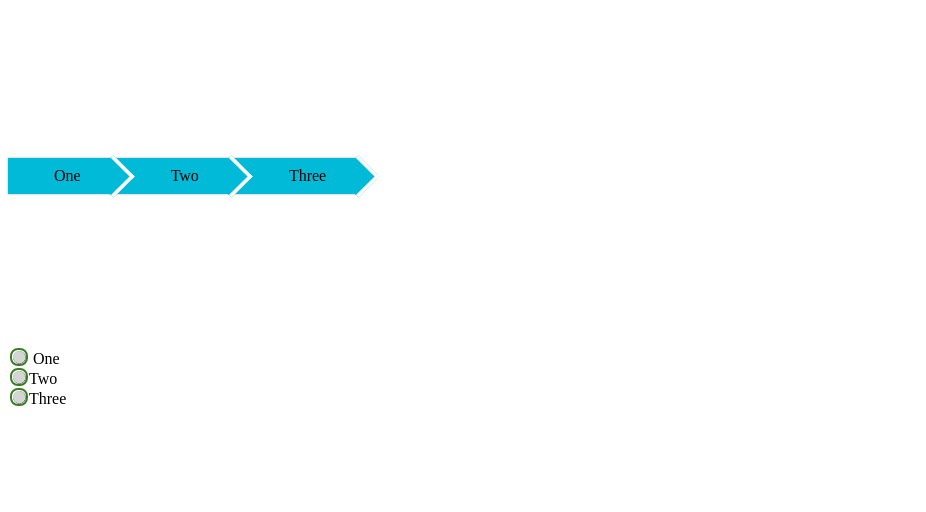
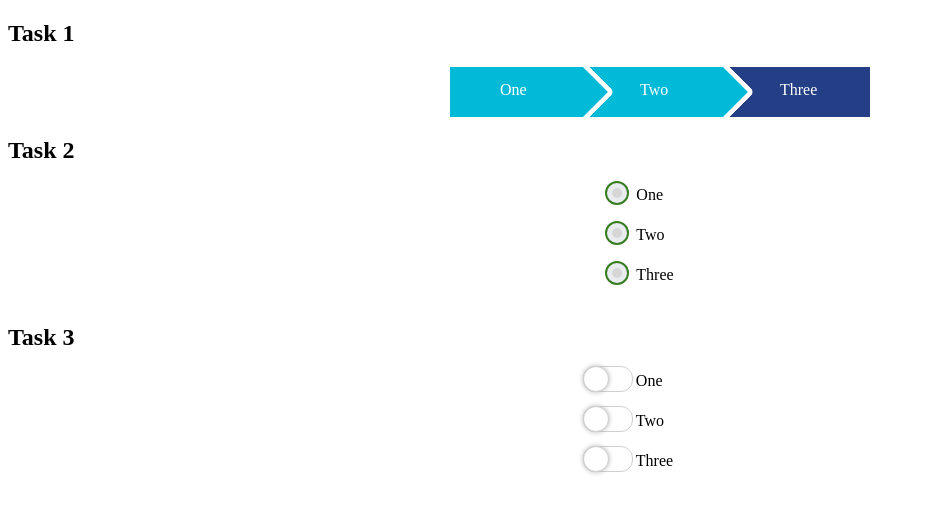
Before and after one commit to Vlad-Nesterchuk/FE14, a plain HTML site: page html+css/task-4/index.html in a window 1280 px wide. Shown: the whole page, without its empty margins (0-926 px from the left). Drawn offline with Linux system fonts and the light colour scheme.

Commit message:
add radio and checkbox

```diff
--- a/html+css/task-4/index.css
+++ b/html+css/task-4/index.css
@@ -1,85 +1,156 @@
 
+/* breadcrumbs*/
 
-.breadcrumbs {
-  display: inline-block;
-  margin: 150px 0;
-  counter-reset: flag;
-  color: black;
-  box-shadow: 0 0 2px #aaa;
+.breadcrumbs-nav__list  {
+
+  display:flex;
+  flex-direction: row;
+  justify-content: center;
+  overflow: hidden;
 }
 
-.breadcrumbs a {
+.breadcrumbs-nav__item  {
+  list-style: none;
+  float: left;
+}
+
+.breadcrumbs-nav__link  {
   position: relative;
   float: left;
-  padding-left: 60px;
-  padding-right: 30px;
+  height: 50px;
+  width: 140px;
   text-decoration: none;
   line-height: 36px;
-  color: black;
-  background: white;
-  background:#00BAD7;
+  background-color:#00BAD7;
+  color: white;
+  padding-left: 50px;
+  padding-top: 5px;
+  box-sizing: border-box;
 }
 
-.breadcrumbs a::after {
+.breadcrumbs-nav__link::after {
   content: '';
-  position: absolute;
-  top: -2px;
-  right: -23px;
-  z-index: 1;
-  width: 36px;
-  height: 36px;
-  transform: rotate(-45deg) scale(0.73);
-  background:#00BAD7;
-  border-right: 5px solid white;
-  border-bottom: 5px solid white;
+    position: absolute;
+    top: 50%;
+    left: 120px;
+    width: 40px;
+    height: 40px;
+    background-color: #0079C6;
+    transform-origin: 100% 0;
+    transform: rotate(45deg);
+    border-right: 5px solid white;
+    border-top: 5px solid white;
+    background:#00BAD7;
+    border-top-right-radius: 6px;
+    z-index: 1;
 }
 
-.breadcrumbs a:hover,
-.breadcrumbs a:hover::after{
+.breadcrumbs-nav__item:last-child .breadcrumbs-nav__link::after {
+  display: none;
+}
+
+.breadcrumbs-nav__item:last-child .breadcrumbs-nav__link{
   background-color: #243F85;
 }
 
-.breadcrumbs a:first-child {
-  padding-left: 46px;
-}
-
-.breadcrumbs a:first-child::before {
-  left: 14px;
+.breadcrumbs-nav__link:hover,
+.breadcrumbs-nav__link:hover::after {
+  background-color: #243F85;
 }
 
 /* Radio */
 
-.radio{
+.radio-box  {
   display: flex;
-  flex-direction: column;
+  justify-content: center;
+  margin: 10px 0 10px 0;
 }
 
-
-.radio__item::before {
-  content: '';
-  position: absolute;
-  width: 8px;
-  height: 8px;
-  border: 2px solid #D5D5D5;
-  border-radius: 6px;
-  background-color: #D5D5D5;
+.custom-radio__item {
+  display: block;
+  margin-bottom: 20px;
+  position: relative;
 }
 
-.radio__item:checked::before{
-  border: 2px solid #397E25;
-  background-color: #397E25;
+.custom-radio__item-name {
+  margin-left: 5px;
 }
 
-label{
+.custom-radio__input::before  {
+  position: absolute;
+  content: '';
+  height: 20px;
+  width: 20px;
+  left: -1px;
+  top: -3px;
+  border-radius: 50%;
+  background-color: #E9ECEE;
+  border: 2px solid #367C21;
+}
+
+.custom-radio__input::after  {
+  position: absolute;
+  content: '';
+  height: 10px;
+  width: 10px;
+  left: 6px;
+  top: 4px;
+  border-radius: 50%;
+  background-color: #D6D6D6;
+}
+
+.custom-radio__input:checked:after  {
+  background-color: #367C21;
+}
+
+/* Checkbox */
+
+.checkbox-box {
+    display: flex;
+    justify-content: center;
+    margin: 10px 0 10px 0;
+}
+
+.custom-checkbox__input::before {
+  position: absolute;
+  content: '';
+  width: 48px;
+  height: 24px;
+  top: -4px;
+  right: 40px;
+  background-color: white;
+  border-radius: 12px;
+  border: 1px solid #CFCFCF;
+}
+
+.custom-checkbox__input:checked::before  {
+  background-color:#367C21;
+}
+
+.custom-checkbox__input::after {
+  position: absolute;
+  content: '';
+  width: 24px;
+  height: 24px;
+  top: -4px;
+  right: 64px;
+  background-color: white;
+  border-radius: 50%;
+  border: 1px solid #CFCFCF;
+  box-shadow: 0 0 5px #B3B3B3;
+}
+
+.custom-checkbox__input:checked::after  {
+  right: 64px;
+  right: 40px;
+}
+
+.custom-checkbox__item  {
+  margin-bottom: 20px;
+  display: block;
   position: relative;
 }
-.radio__item::after{
-  content: '';
-  position: absolute;
-  width: 14px;
-  height: 14px;
-  border: 2px solid #397E25;
-  border-radius: 8px;
-  left: 2px;
-  top: -0.5px;
+
+.custom-checkbox__item-name  {
+  margin-left: 5px;
 }
--- a/html+css/task-4/index.html
+++ b/html+css/task-4/index.html
@@ -1,23 +1,60 @@
 <!DOCTYPE html>
 <html>
+
   <head>
     <title>Task-4</title>
     <link href="index.css" rel="stylesheet">
   </head>
+
   <body>
-    <nav>
-      <div class="breadcrumbs">
-          <a href="#">One</a>
-          <a href="#">Two</a>
-          <a href="#">Three</a>
+    <h2>Task 1</h2>
+    <nav class="breadcrumbs-nav">
+      <ul class="breadcrumbs-nav__list">
+          <li class="breadcrumbs-nav__item">
+            <a href="#" class="breadcrumbs-nav__link">One</a>
+          </li>
+          <li class="breadcrumbs-nav__item">
+            <a href="#" class="breadcrumbs-nav__link">Two</a>
+          </li>
+          <li class="breadcrumbs-nav__item">
+            <a href="#" class="breadcrumbs-nav__link">Three</a>
+          </li>
+      </ul>
+    </nav>
+    <h2>Task 2</h2>
+    <div class="radio-box">
+      <div class="custom-radio">
+        <label class="custom-radio__item">
+          <input type="radio" name="radio" class="custom-radio__input">
+          <span class="custom-radio__item-name">One</span><br>
+        </label>
+        <label class="custom-radio__item">
+          <input type="radio" name="radio" class="custom-radio__input">
+          <span class="custom-radio__item-name">Two</span><br>
+        </label>
+        <label class="custom-radio__item">
+          <input type="radio" name="radio" class="custom-radio__input">
+          <span class="custom-radio__item-name">Three</span><br>
+        </label>
       </div>
-    </nav>
-    <div class="radio">
-      <label><input type="radio" name="radio" class="radio__item"> One</label>
-
-      <label><input type="radio" name="radio" class="radio__item">Two</label>
-
-      <label><input type="radio" name="radio" class="radio__item">Three</label>
+    </div>
+    <h2>Task 3</h2>
+    <div class="checkbox-box">
+        <div class="custom-checkbox">
+            <label class="custom-checkbox__item">
+                <input type="checkbox" name="checkbox" class="custom-checkbox__input">
+                <span class="custom-checkbox__item-name">One</span><br>
+              </label>
+              <label class="custom-checkbox__item">
+                <input type="checkbox" name="checkbox" class="custom-checkbox__input">
+                <span class="custom-checkbox__item-name">Two</span><br>
+              </label>
+              <label class="custom-checkbox__item">
+                <input type="checkbox" name="checkbox" class="custom-checkbox__input">
+                <span class="custom-checkbox__item-name">Three</span><br>
+              </label>
+        </div>
     </div>
   </body>
+
 </html>
```
